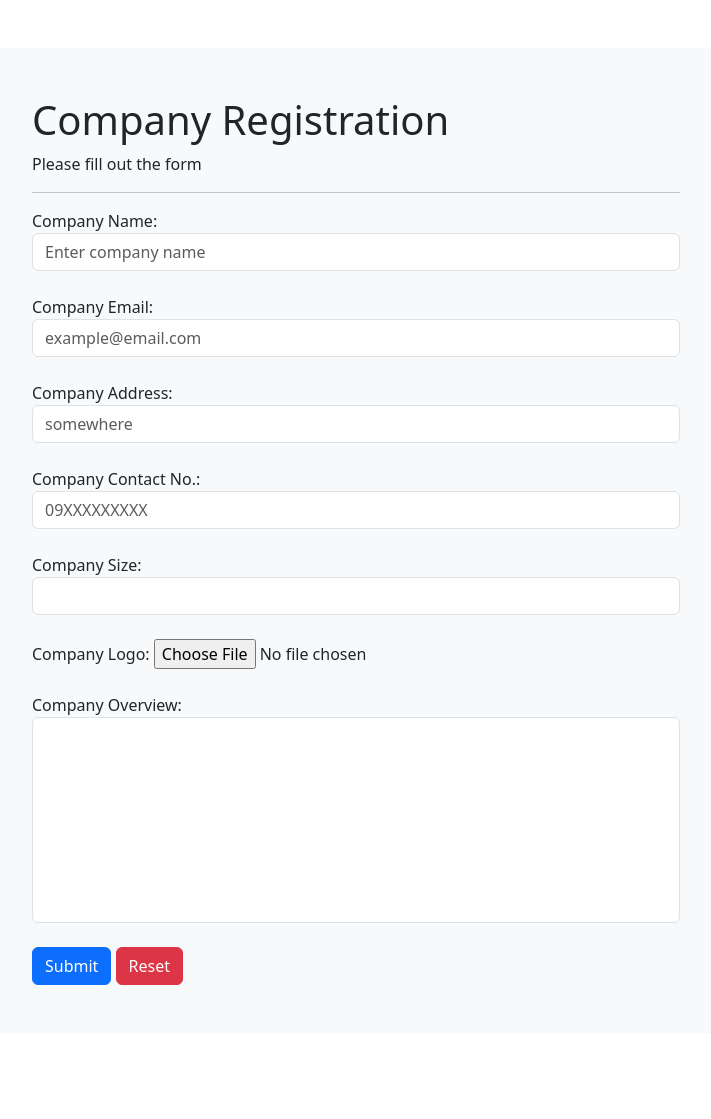
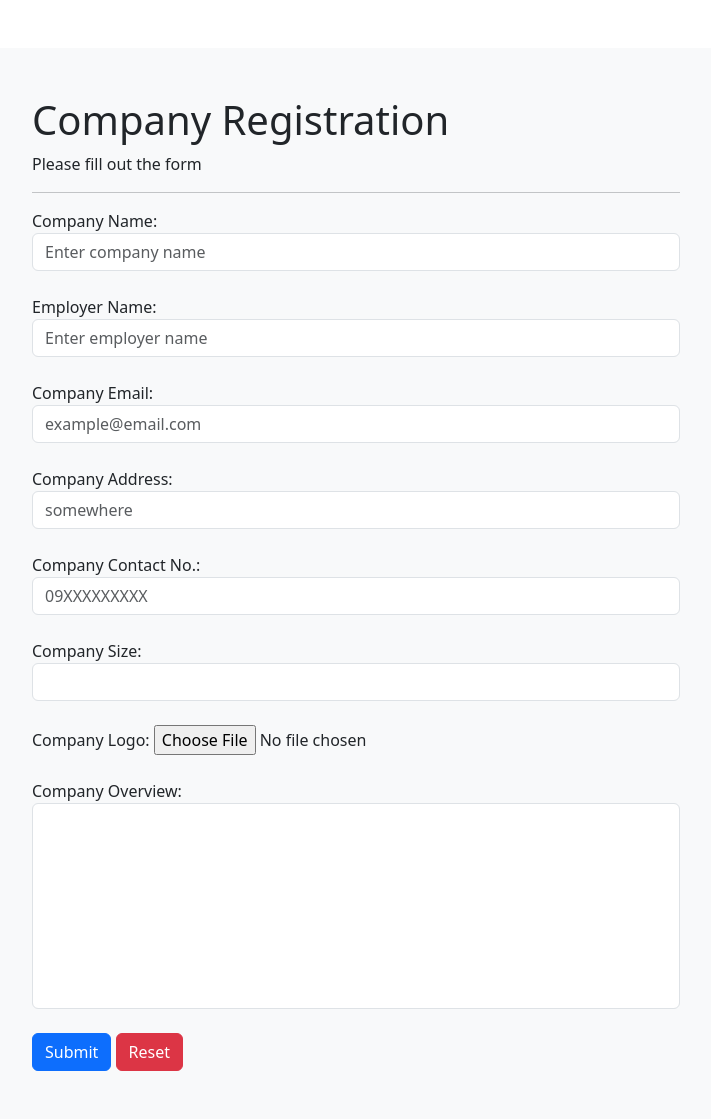
Before and after one commit to stephanopineda/JobPortal, a PHP site: page /employer/employer-register.php in a window 1280 px wide. Shown: the whole page, without its empty margins (284-995 px from the left). Before the commit the page ends 985 px from the top, so only its background shows below. Run offline with PHP 8.4, Linux system fonts and the light colour scheme; data that the repository does not hold is empty.

Commit message:
gwapings

```diff
--- a/employer/employer-register.php
+++ b/employer/employer-register.php
@@ -35,6 +35,11 @@
                     <div class="form-group">
                     <label class="form-group" for="C.name"> Company Name: </label>
                         <input type="text" name="name" placeholder="Enter company name" class="form-control" required><br>
+                    </div>
+
+                    <div class="form-group">
+                        <label class="form-group" for="C.email">Employer Name:</label>
+                        <input class="form-control" type="text" name="employer_name" placeholder="Enter employer name" required><br>
                     </div>
 
                     <div class="form-group">
--- a/employer/register.php
+++ b/employer/register.php
@@ -4,11 +4,13 @@
 if(isset($_POST['submit'])){
 
     $name = htmlentities($_POST['name']);
+    $employer_name = htmlentities($_POST['employer_name']);
     $email = htmlentities($_POST['email']);
     $address = htmlentities($_POST['address']);
     $contact = htmlentities($_POST['contact_no']);
     $size = htmlentities($_POST['size']);
-    $logo = NULL;
+    $target = "../assets/img/employer-profile/".basename($_FILES['logo']['name']);
+    $logo = htmlentities($_FILES['logo']['name']);
     $overview = htmlentities($_POST['overview']);
 
     //select table
@@ -16,12 +18,20 @@ if(isset($_POST['submit'])){
     $columnquery="*";
 
     // insert data
-    $sql = "INSERT INTO $tablename (name, email, address, contact_no, size, logo, overview, employer_id) values
-    ('$name', '$email', '$address', '$contact', '$size', '$logo', '$overview', '1')";
+    $sql = "INSERT INTO $tablename (name,employer_name, email, address, contact_no, size, logo, overview) values
+    ('$name','$employer_name', '$email', '$address', '$contact', '$size', '$logo', '$overview')";
 
     if ($conn->query($sql) === TRUE) {
 
-        header("Location: dashboard/index.php");
+        if(move_uploaded_file($_FILES['logo']['tmp_name'], $target)){
+            echo "Image uploaded successfully";
+            echo '<script>
+            window.location.href = "dashboard/index.php";
+          </script>';
+        }else{
+            echo "There was a problem uploading image";
+        }
+
     } else {
         echo "Error: " . $sql . "<br>" . $conn->error;
     }
--- a/includes/tablequery.php
+++ b/includes/tablequery.php
@@ -36,13 +36,13 @@
     $tablequery = "(
         company_id int NOT NULL AUTO_INCREMENT PRIMARY KEY,
         name varchar(50) NOT NULL,
+        employer_name varchar(50) NOT NULL,
         email varchar(50) NOT NULL,
         address varchar(50) NULL,
         contact_no VARCHAR(50) NOT NULL,
         size VARCHAR(50) NULL,
-        logo VARCHAR(50) NULL,
-        overview TEXT(120) NULL,
-        employer_id VARCHAR(50) NOT NULL
+        logo VARCHAR(255) NULL,
+        overview TEXT(120) NULL
         )";
     createTable($conn, "company_list", $tablequery);
 
```
Also changed, not shown: employer/profile/index.php (+14 -1 lines), assets/img/employer-profile/gigachad.png (added).
